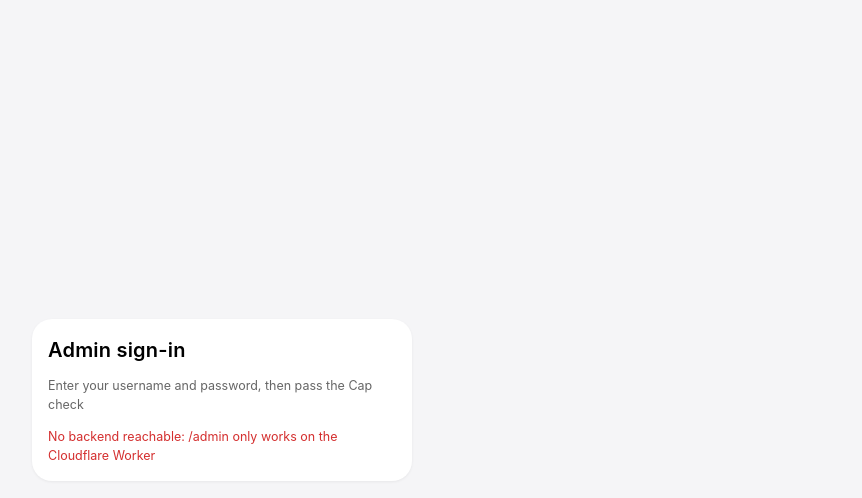
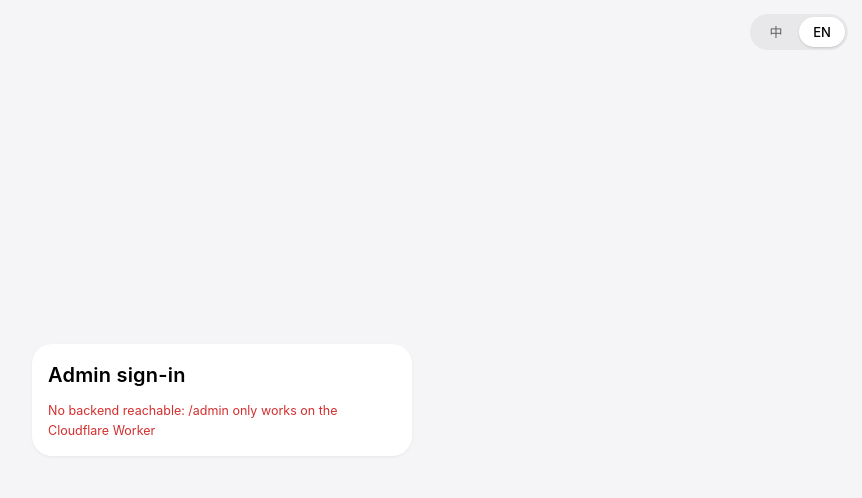
Before and after one commit to ZenithLiteAura/ZenithLiteAura.github.io, a website built with Vite: page admin/index.html in a window 1280 px wide. Shown: the whole page, without its empty margins (418-1280 px from the left). Built offline with nearby package versions, Linux system fonts and the light colour scheme; no server answers.

Commit message:
feat(admin): 去掉登录页说明文字、加语言切换、凭据首尾去空格
1) 删掉登录卡片里的那句说明（admin.subtitle / admin.panelSubtitle 一并移除），
   现在卡片就是「后台登录 + 用户名 + 密码 + 验证码 + 登录」。
2) 后台加语言切换：复用主站的 segmented 组件，登录/提示状态固定在右上角，
   面板状态放进头部操作区。之前 /admin 与首页共用同一份 localStorage 语言偏好却没有切换入口，
   在首页切过英文后进后台就一直是英文、还切不回来。
3) 用户名与密码都做 trim：复制粘贴很容易带上尾随空格，输入框里只显示一个圆点、几乎无法察觉。
   实测「admin␠/admin12345␠」在修复前会被判为凭据错误，修复后可正常登录。

验证（本地 dev）
- 语言切换 10 条：无副标题、切换控件固定右上角(14px)、中/EN 两项、
  切英文标题变 Admin sign-in、切回中文、刷新后记忆保持
- 面板内切换 6 条：控件在操作区、非 fixed 定位、面板内切换即时生效且区块仍完整
- 登录回归 16 条全过；另用带尾随空格的凭据验证登录成功

```diff
--- a/src/admin/admin-api.ts
+++ b/src/admin/admin-api.ts
@@ -257,7 +257,12 @@
   if (!(await kv.get(tokenKey))) return fail()
   await kv.delete(tokenKey)
 
-  if (!(await credentialsMatch(env, String(body.username ?? ''), String(body.password ?? '')))) {
+  // 用户名与密码都去掉首尾空白：复制粘贴时很容易带上尾随空格，
+  // 而那看起来和没带一模一样（输入框里只显示一个圆点），排查起来很费劲。
+  const providedUser = String(body.username ?? '').trim()
+  const providedPassword = String(body.password ?? '').trim()
+
+  if (!(await credentialsMatch(env, providedUser, providedPassword))) {
     return fail()
   }
 
--- a/src/admin/admin.css
+++ b/src/admin/admin.css
@@ -66,6 +66,18 @@
 /* 内联验证码：正常占位，靠左对齐即可 */
 .admin-form cap-widget {
   align-self: flex-start;
+}
+
+/*
+  语言切换。
+  登录/提示状态下它是 .admin-shell 的直接子元素，固定在右上角；
+  面板状态下它挂进 .admin-head__actions，随操作区排布，所以只对直接子元素定位。
+*/
+.admin-shell > .admin-lang {
+  position: fixed;
+  top: 14px;
+  right: 14px;
+  z-index: 10;
 }
 
 /*
--- a/src/admin/main.ts
+++ b/src/admin/main.ts
@@ -11,9 +11,14 @@
 import { loadContentOverrides } from '../content/overrides'
 import { h } from '../dom'
 import { dict } from '../i18n'
-import { applyTheme, state, subscribe } from '../store'
+import { segmented } from '../sections/shared'
+import { setLang, applyTheme, state, subscribe } from '../store'
+import type { Lang } from '../types'
 import { renderLogin } from './login'
 import { renderPanel, resetPanelCache, setPanelRerender } from './panel'
+
+const LANGS: Lang[] = ['zh', 'en']
+const LANG_LABELS: Record<Lang, string> = { zh: '中', en: 'EN' }
 
 /**
  * 后台页面：先问一次会话（GET /admin/api/session），再决定显示登录表单还是管理面板。
@@ -51,11 +56,31 @@
   }).format(new Date(ms))
 }
 
-function shell(title: string, subtitle: string, content: HTMLElement): HTMLElement {
+/** 语言切换：复用它和主站同一套 segmented 样式，切完 setLang 会触发整页重渲染。 */
+function langSwitch(): HTMLElement {
+  const d = dict(state.lang)
+  const control = segmented({
+    ariaLabel: d['a11y.lang'],
+    options: LANGS.map((lang) => ({
+      key: lang,
+      label: LANG_LABELS[lang],
+      title: lang === 'zh' ? '中文' : 'English',
+    })),
+    activeIndex: LANGS.indexOf(state.lang),
+    onSelect: (index) => {
+      const lang = LANGS[index]
+      if (lang) setLang(lang)
+    },
+  })
+  control.classList.add('admin-lang')
+  return control
+}
+
+function shell(title: string, content: HTMLElement): HTMLElement {
   return h('main', { class: 'admin-shell' }, [
+    langSwitch(),
     h('div', { class: 'card card--pad admin-card' }, [
       h('h1', { class: 'admin-title', text: title }),
-      h('p', { class: 'admin-sub', text: subtitle }),
       content,
     ]),
   ])
@@ -88,7 +113,7 @@
         h('h1', { class: 'admin-title', text: d['admin.panelTitle'] }),
         h('p', { class: 'admin-sub', text: `${d['admin.sessionExpires']}：${expires}` }),
       ]),
-      h('div', { class: 'admin-head__actions' }, [viewSite, signOut]),
+      h('div', { class: 'admin-head__actions' }, [langSwitch(), viewSite, signOut]),
     ]),
     h('p', { class: 'admin-hint', text: d['admin.publicHint'] }),
     renderPanel(),
@@ -124,18 +149,17 @@
     ?.setAttribute('content', d['admin.metaDescription'])
 
   if (session.status === 'checking') {
-    root.replaceChildren(shell(d['admin.title'], d['admin.subtitle'], notice(d['admin.checking'])))
+    root.replaceChildren(shell(d['admin.title'], notice(d['admin.checking'])))
     return
   }
   if (session.status === 'no-backend') {
-    root.replaceChildren(shell(d['admin.title'], d['admin.subtitle'], notice(d['admin.errorNoBackend'], true)))
+    root.replaceChildren(shell(d['admin.title'], notice(d['admin.errorNoBackend'], true)))
     return
   }
   if (!session.configured) {
     root.replaceChildren(
       shell(
         d['admin.title'],
-        d['admin.subtitle'],
         notice(d['admin.errorNotConfigured'].replace('{missing}', session.missing.join('、')), true),
       ),
     )
@@ -150,7 +174,6 @@
       root.replaceChildren(
         shell(
           d['admin.panelTitle'],
-          d['admin.panelSubtitle'],
           notice(error instanceof Error ? error.message : String(error), true),
         ),
       )
@@ -161,7 +184,6 @@
   root.replaceChildren(
     shell(
       d['admin.title'],
-      d['admin.subtitle'],
       renderLogin((expiresAt) => {
         session = { status: 'ready', authenticated: true, configured: true, expiresAt, missing: [] }
         render()
--- a/src/i18n/en.ts
+++ b/src/i18n/en.ts
@@ -65,7 +65,6 @@
   'admin.metaDescription': 'Admin sign-in.',
 
   'admin.title': 'Admin sign-in',
-  'admin.subtitle': 'Enter your username and password, then pass the Cap check',
   'admin.username': 'Username',
   'admin.usernamePlaceholder': 'Admin username',
   'admin.password': 'Password',
@@ -81,7 +80,6 @@
   'admin.errorNotConfigured': 'Backend is not fully configured. Missing: {missing}',
 
   'admin.panelTitle': 'Signed in',
-  'admin.panelSubtitle': 'Session is valid',
   'admin.panelBody': 'Content management will live here. This round only wired up the sign-in flow.',
   'admin.sessionExpires': 'Session expires',
   'admin.signOut': 'Sign out',
--- a/src/i18n/zh.ts
+++ b/src/i18n/zh.ts
@@ -61,7 +61,6 @@
   'admin.metaDescription': '管理后台登录。',
 
   'admin.title': '后台登录',
-  'admin.subtitle': '输入用户名与密码，并通过 Cap 验证',
   'admin.username': '用户名',
   'admin.usernamePlaceholder': '输入管理员用户名',
   'admin.password': '密码',
@@ -77,7 +76,6 @@
   'admin.errorNotConfigured': '后端配置不全，缺少：{missing}',
 
   'admin.panelTitle': '已登录',
-  'admin.panelSubtitle': '会话有效',
   'admin.panelBody': '这里以后放内容管理。本次只跑通了登录链路。',
   'admin.sessionExpires': '会话到期',
   'admin.signOut': '退出登录',
```
